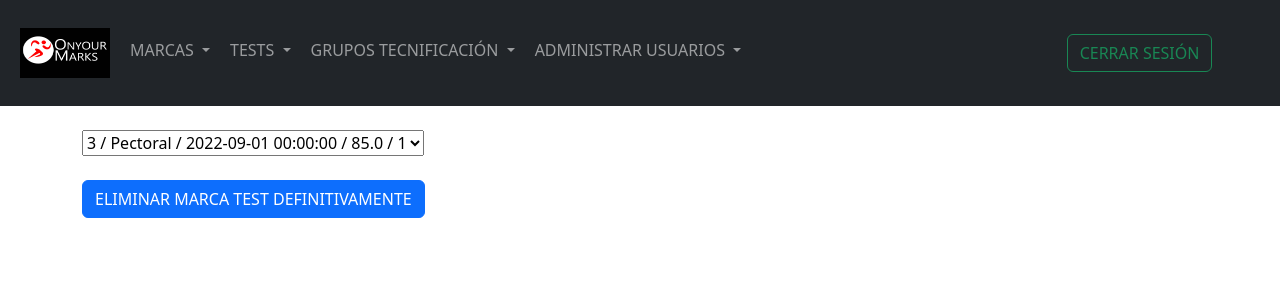
After one commit to carlosgutfer/web_atletismo, a Flask app: page /delete_test in a window 1280 px wide. The commit adds this page. Shown: the top 300 px of the page. Run offline with Flask 2, Linux system fonts and the light colour scheme; a user stored in the database is signed in; data comes from the database, SQL or seed files in the repository; some libraries are stand-ins or nearby versions.

Commit message:
End ref and add logos

```diff
--- a/webside/database/querys_ddbb.py
+++ b/webside/database/querys_ddbb.py
@@ -211,3 +211,38 @@ def get_mark_by_test(tipo_test, id):
         return [date, time, actual]
     except:
         return False
+
+
+def get_all_test(id):
+    '''
+        def
+            Select all register for one user on test table
+        INPUT
+            ID --> INT
+        OUTPUT
+            array --> succesfull\n
+            false --> something wrong
+    '''
+    try:
+        all_test = test.query.filter_by(user_id = id).all()
+        return all_test
+    except:
+        return False
+
+def delete_test(id):
+    '''
+        def
+            Delete record from table test
+        INPUT
+            ID --> INT
+        OUTPUT
+            TRUE --> SUCCESFULL\n
+            FALSE --> SOMETHING IS WRONG
+    '''
+    try:
+        test = test.query.filter_by(id=id).first()
+        db.session.delete(test)
+        db.session.commit()
+        return True
+    except:
+        return False
--- a/webside/templates/base.html
+++ b/webside/templates/base.html
@@ -32,11 +32,9 @@
       <div class="col-xs-20 col-sm-10 col-md-10" id="navbar" style="padding: 20px;">
         <div class="navbar-nav">
           {% if User_register.is_authenticated %}
-          <a class="nav-link "  href="/"  role="button"  aria-haspopup="true" aria-expanded="false">
-            HOME
-          </a>
+          <a href="/" ><img src="../static/logonegro.jpg" alt="HOME"  width="100" height="50" style="padding-right: 10px;"></a>
           <li class="nav-item dropdown">
-            <a class="nav-link dropdown-toggle" href="#"  role="button" data-toggle="dropdown" aria-haspopup="true" aria-expanded="false">
+            <a class="nav-link dropdown-toggle" href="#"  role="button" data-toggle="dropdown" aria-haspopup="true" aria-expanded="false" style="padding: 10px;">
               MARCAS
             </a>
             <div class="dropdown-menu" aria-labelledby="navbarDropdown">
@@ -47,20 +45,20 @@
             </div>
           </li>
           <li class="nav-item dropdown">
-            <a class="nav-link dropdown-toggle" href="#" role="button" data-toggle="dropdown" aria-haspopup="true" aria-expanded="false">
+            <a class="nav-link dropdown-toggle" href="#" role="button" data-toggle="dropdown" aria-haspopup="true" aria-expanded="false" style="padding: 10px;">
               TESTS
             </a>
-            <div class="dropdown-menu" aria-labelledby="navbarDropdown">
-              <a class="dropdown-item" href="/insert_test">INSERTAR NUEVA MARCA DE TEST</a>
+            <div class="dropdown-menu" aria-labelledby="navbarDropdown" >
+              <a class="dropdown-item" href="/insert_test">INSERTAR NUEVA MARCA TEST</a>
               <a class="dropdown-item" href="/view_all_test">CONSULTAR TEST</a>
               <a class="dropdown-item" href="/view_test_filter">CONSULTAR MARCAS POR TEST</a>
-              <a class="dropdown-item" href="">ELIMINAR MARCA DE TEST</a>
+              <a class="dropdown-item" href="/delete_test">ELIMINAR MARCA DE TEST</a>
             </div>
           </li>
           {% if User_register.admin %}
           <li class="nav-item dropdown">
-            <a class="nav-link dropdown-toggle" href="#" role="button" data-toggle="dropdown" aria-haspopup="true" aria-expanded="false">
-              GRUPOS DE TECNIFICACIÓN
+            <a class="nav-link dropdown-toggle" href="#" role="button" data-toggle="dropdown" aria-haspopup="true" aria-expanded="false" style="padding: 10px;">
+              GRUPOS TECNIFICACIÓN
             </a>
             <div class="dropdown-menu" aria-labelledby="navbarDropdown">
               <a class="dropdown-item" href="/insert_Technification">AÑADIR USUARIO</a>
@@ -71,7 +69,7 @@
           </li>
 
           <li class="nav-item dropdown">
-            <a class="nav-link dropdown-toggle" href="#" role="button" data-toggle="dropdown" aria-haspopup="true" aria-expanded="false">
+            <a class="nav-link dropdown-toggle" href="#" role="button" data-toggle="dropdown" aria-haspopup="true" aria-expanded="false" style="padding: 10px;">
               ADMINISTRAR USUARIOS
             </a>
             <div class="dropdown-menu" aria-labelledby="navbarDropdown">
--- /dev/null
+++ b/webside/templates/delete_test.html
@@ -0,0 +1,21 @@
+{% extends "base.html" %}{% block title %} ELIMINADO DE MARCAS {% endblock %} {% block content%}
+<html>
+    <body>
+        <br>
+        <form  method = "POST" >
+            {% if test != False %}
+                <select id = "tipo_test" name  = "tipo_test">
+                    {% for x in test %}
+                        <option>{{x.id}} / {{x.test_name}} / {{x.date}} / {{x.mark}} / {{x.repeticiones}}</option>
+                    {% endfor %}
+                </select>
+                <br><br>
+                    <button class="btn btn-primary"> ELIMINAR MARCA  TEST DEFINITIVAMENTE </button>
+            {% else %}
+                <h> Lo siento, no tienes ahora mismo ningun test para borrar</h>
+            {% endif%}
+        </form>
+    </body>
+</html>
+
+{% endblock %}
--- a/webside/views.py
+++ b/webside/views.py
@@ -197,6 +197,19 @@ def view_test_filter():
             id = request.form.get('cod_usuario')
         else:
             id = current_user.id
-        data = qdb.get_test(request.form.get('tipo_test'), id)
+        data = qdb.get_mark_by_test(request.form.get('tipo_test'), id)
+        if not data:
+             return render_template("view_test_filter.html", User_register=current_user, date = [], time = [])
         return render_template("view_test_filter.html", User_register=current_user, date = data[0], time = data[1], actual = data[2])
     return render_template("view_test_filter.html", User_register=current_user, date = [], time = [])
+
+@views.route('/delete_test', methods=['POST', 'GET'])
+@login_required
+def delete_test():
+    all_test = qdb.get_all_test(current_user.id)
+    if request.method == 'POST':
+        id = int(request.form.get('tipo_test').split(' / ')[0])
+        qdb.delete_test(id)
+    if len(all_test) != 0:
+        return render_template("delete_test.html", User_register=current_user, test = all_test)
+    return render_template("delete_test.html", User_register=current_user, test = False)
```
Also changed, not shown: webside/templates/view_all_marks.html (+9 -6 lines), webside/templates/view_all_test.html (+12 -7 lines), webside/static/logonegro.jpg (added), webside/static/logonegro.png (added).
